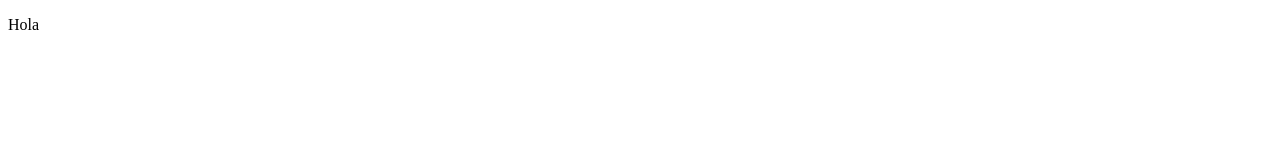
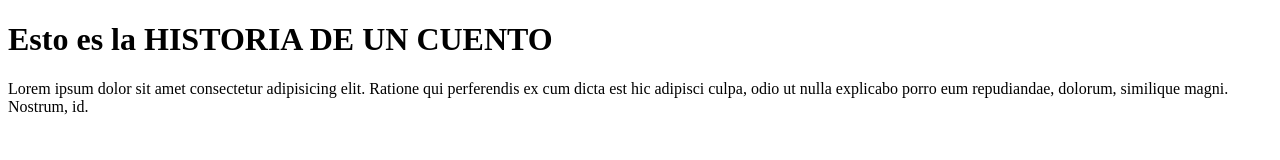
Before and after one commit to Gorostiola/Ejercicios, a plain HTML site: page index.html in a window 1280 px wide. Drawn offline with Linux system fonts and the light colour scheme.

Commit message:
Cambios en mi index

```diff
--- a/index.html
+++ b/index.html
@@ -6,7 +6,8 @@
     </head>
 
     <body>
-        <p>Hola</p>
+        <h1>Esto es la HISTORIA DE UN CUENTO</h1>
+        <p>Lorem ipsum dolor sit amet consectetur adipisicing elit. Ratione qui perferendis ex cum dicta est hic adipisci culpa, odio ut nulla explicabo porro eum repudiandae, dolorum, similique magni. Nostrum, id.</p>
 
 
 
```
